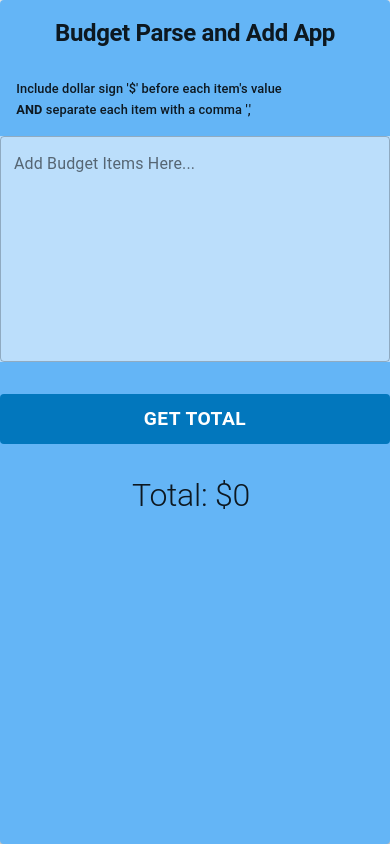
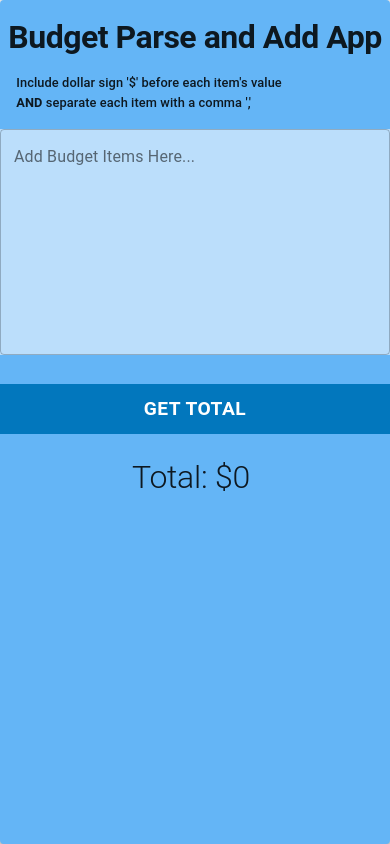
Before and after one commit to Spencer-Sch/budget-parse-and-add-app, a React (Create React App) app: page / in a window 390 px wide. Built offline with nearby package versions, Linux system fonts and the light colour scheme.

Commit message:
further edits to improve responsive design

```diff
--- a/src/App.js
+++ b/src/App.js
@@ -19,7 +19,7 @@ const useStyles = makeStyles((theme) => ({
       height: '65vh',
       width: '90vw',
     },
-    '@media (max-width: 899px)': {
+    '@media (max-width: 999px)': {
       marginTop: '8vh',
       height: '75vh',
       width: '90vw',
@@ -42,16 +42,19 @@ const useStyles = makeStyles((theme) => ({
     '@media (max-width: 1280px)': {
       fontSize: '3rem',
     },
-    '@media (max-width: 899px)': {
+    '@media (max-width: 999px)': {
       margin: '3.8rem 0 2rem 0',
       fontSize: '3rem',
     },
-    '@media (max-width: 745px)': {
+    '@media (max-width: 800px)': {
       fontSize: '2.5rem',
     },
+    '@media (max-width: 675px)': {
+      fontSize: '2.2rem',
+    },
     '@media (max-width: 599px)': {
-      margin: '1.2rem 0 2rem 0',
-      fontSize: '1.5rem',
+      margin: '1.2rem 0 1rem 0',
+      fontSize: '2rem',
     },
   },
   typographyInstructions: {
@@ -80,19 +83,20 @@ const useStyles = makeStyles((theme) => ({
       width: '15rem',
       fontSize: '1.5rem',
     },
-    '@media (max-width: 899px)': {
+    '@media (max-width: 999px)': {
       width: '18rem',
       fontSize: '1.8rem',
     },
     '@media (max-width: 599px)': {
       width: '100%',
       fontSize: '1.2rem',
+      borderRadius: '0',
     },
   },
   buttonGrid: {
     margin: '2rem 0 3rem 0',
     '@media (max-width: 599px)': {
-      margin: '2rem 0 2rem 0',
+      margin: '1.8rem 0 1.5rem 0',
     },
   },
   typographyTotal: {
@@ -111,7 +115,7 @@ const useStyles = makeStyles((theme) => ({
       fontSize: '1.5rem',
     },
     '@media (max-width: 599px)': {
-      fontSize: '1rem',
+      fontSize: '1.1rem',
     },
   },
 }));
@@ -168,7 +172,7 @@ function App() {
         <Grid container justifyContent="center" xs={12}>
           <Grid item xs={12} sm={10} md={8} justifyContent="center">
             <Typography variant="h1" align="center" className={classes.h1}>
-              Budget Parse and Add App
+              Budget Parse and&nbsp;Add&nbsp;App
             </Typography>
           </Grid>
           <Grid container item xs={11} sm={10} md={8}>
--- a/src/Theme/theme.js
+++ b/src/Theme/theme.js
@@ -7,7 +7,7 @@ const theme = createTheme({
     values: {
       xs: 0,
       sm: 600,
-      md: 900,
+      md: 1000,
       lg: 1280,
       xl: 1920,
     },
```
